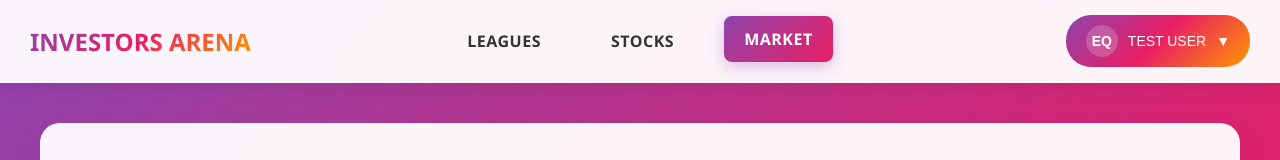
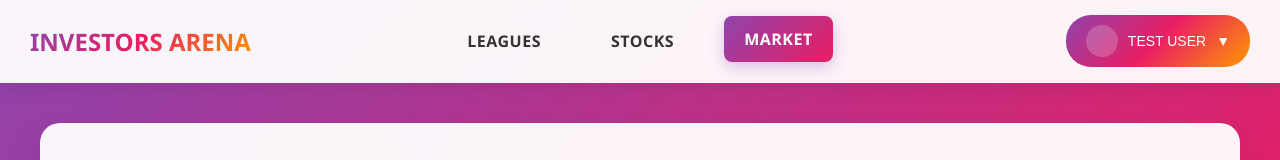
Before and after one commit to emaadqazi/InvestorsArena, a React (Create React App) app in the folder frontend/: page /#/market in a window 1280 px wide. Shown: the top 160 px of the page. Built offline with nearby package versions, Linux system fonts and the light colour scheme.

Commit message:
Fixed Manifest.json in frontend to get Better name, and fixed user profile icon to be blank for demo purposes

```diff
--- a/frontend/src/components/common/Navigation.js
+++ b/frontend/src/components/common/Navigation.js
@@ -74,7 +74,7 @@ const Navigation = () => {
             onClick={toggleProfile}
           >
             <div className="profile-avatar">
-              {initials}
+
             </div>
             <span>TEST USER</span>
             <span className="dropdown-arrow">▼</span>
--- a/frontend/src/components/pages/Profile.js
+++ b/frontend/src/components/pages/Profile.js
@@ -23,7 +23,7 @@ const Profile = () => {
             alignItems: 'center',
             gap: '15px'
           }}>
-            👤 My Profile
+            My Profile
           </h1>
 
           <p style={{ color: '#666', fontSize: '18px', marginBottom: '30px' }}>
```
Also changed, not shown: frontend/public/manifest.json.
